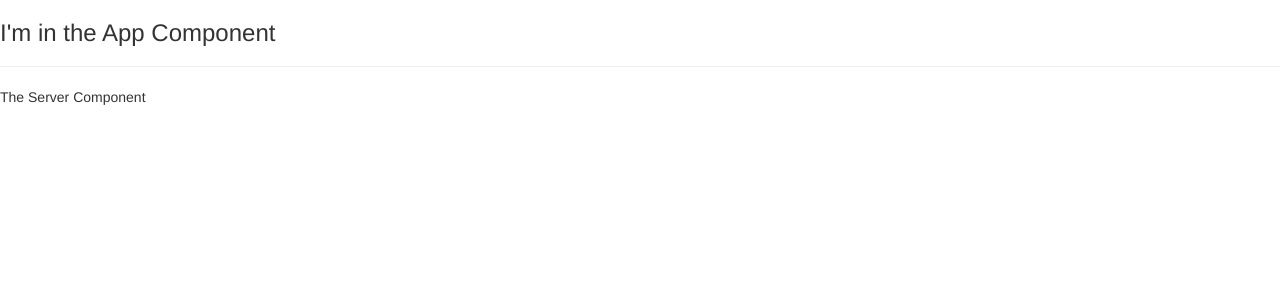
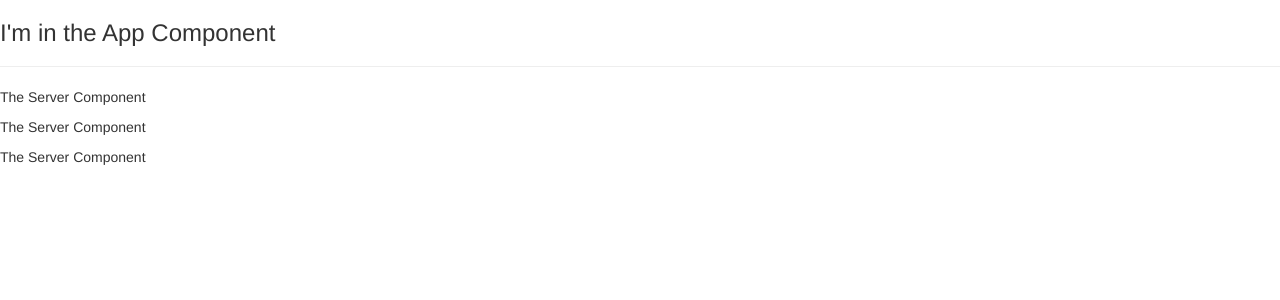
Before and after one commit to sailesh97/Learn-Angular, an Angular app: page / in a window 1280 px wide. Shown: the top 300 px of the page. Built offline with nearby package versions, Linux system fonts and the light colour scheme.

Commit message:
1. New component added through CLI. 2. Understanding of concepts added in commets.

```diff
--- a/src/app/app.component.html
+++ b/src/app/app.component.html
@@ -1,4 +1,4 @@
 <h3>I'm in the App Component</h3>
 
 <hr>
-<app-server></app-server>
+<app-servers></app-servers>
--- a/src/app/app.module.ts
+++ b/src/app/app.module.ts
@@ -1,7 +1,8 @@
 import { NgModule } from '@angular/core';
 import { BrowserModule } from '@angular/platform-browser';
 import { AppComponent } from './app.component';
-import { ServerComponent } from '../app/server/server.component'; // While imporing the file, we don't need to mention the extension here, The extension is added by webpack which bundles our application automatically.
+import { ServerComponent } from '../app/server/server.component';
+import { ServersComponent } from './servers/servers.component'; // While imporing the file, we don't need to mention the extension here, The extension is added by webpack which bundles our application automatically.
 
 /**
  * Any new component we create needs to be registered here in declarations array. Otherwise angular won't recognize the new component's selector string, when we will use it in app.component's template file.
@@ -16,7 +17,8 @@ import { ServerComponent } from '../app/server/server.component'; // While impor
 @NgModule({
   declarations: [
     AppComponent,
-    ServerComponent
+    ServerComponent,
+    ServersComponent
   ],
   imports: [
     BrowserModule // Angular it self split up into different modules. Browser module gives us all the base functionality we need to start our app.
--- /dev/null
+++ b/src/app/servers/servers.component.html
@@ -0,0 +1,3 @@
+<app-server></app-server>
+<app-server></app-server>
+<app-server></app-server>
--- /dev/null
+++ b/src/app/servers/servers.component.ts
@@ -0,0 +1,15 @@
+import { Component, OnInit } from '@angular/core';
+
+@Component({
+  selector: 'app-servers',
+  templateUrl: './servers.component.html',
+  styleUrls: ['./servers.component.css']
+})
+export class ServersComponent implements OnInit {
+
+  constructor() { }
+
+  ngOnInit(): void {
+  }
+
+}
```
Also changed, not shown: src/index.html (+31 -0 lines), src/app/servers/servers.component.css (added), 1 other file (tests, documents, lock files or other folders).
